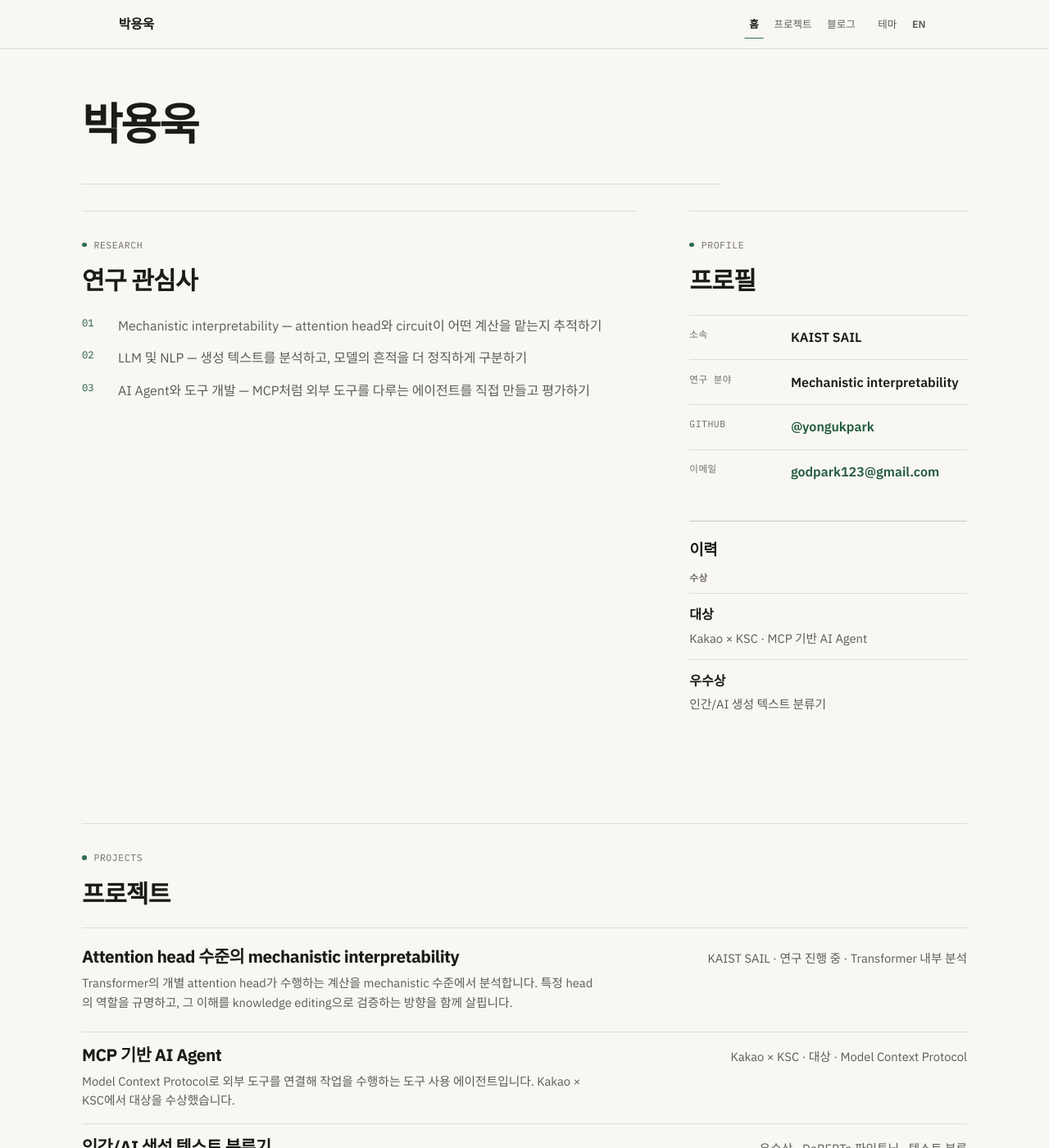
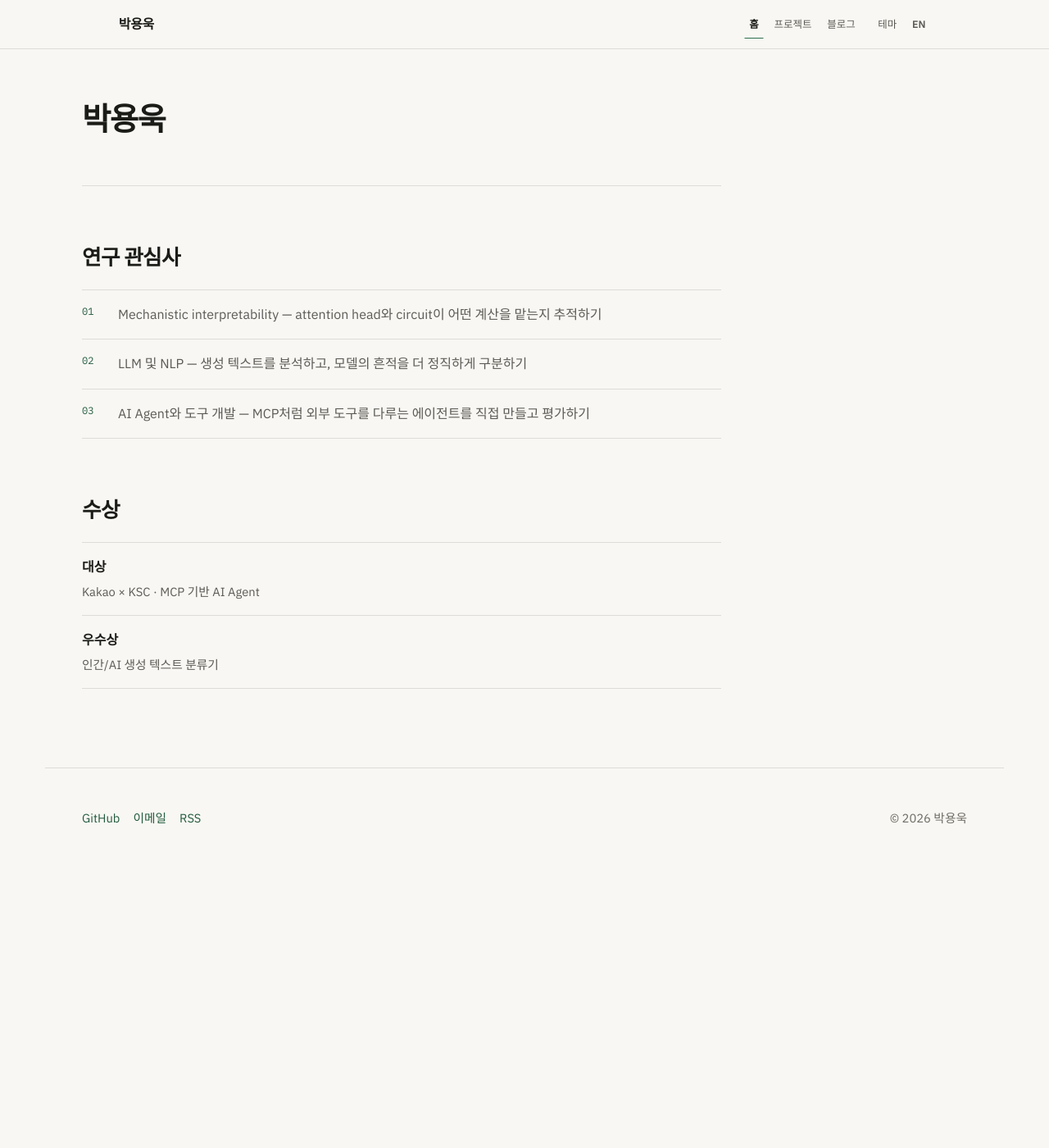
Before and after one commit to yongukpark/yongukpark.github.io, a Jekyll site: the page built from index.html, in a window 1280 px wide and 1400 px high. Shown: the whole window at 82% size. Built offline with Jekyll 4.4.1, drawn with Linux system fonts in a browser that asks for light colours; some web fonts are replaced; some of the changed text lies outside the part shown.

Commit message:
Implement homepage microdirection

```diff
--- a/i18n.js
+++ b/i18n.js
@@ -32,6 +32,7 @@ window.I18N = {
 
     /* home */
     "home.intro.name": "박용욱",
+    "home.intro.bio": "",
     "home.avatar.kicker": "Research snapshot",
     "home.avatar.title": "LLM 내부 계산을 작게 쪼개 관찰합니다.",
     "home.avatar.note": "관심사는 attention head, circuit-level hypotheses, knowledge editing, 그리고 도구를 사용하는 agent 시스템입니다.",
@@ -45,8 +46,19 @@ window.I18N = {
     "home.interests.item1": "Mechanistic interpretability — attention head와 circuit이 어떤 계산을 맡는지 추적하기",
     "home.interests.item2": "LLM 및 NLP — 생성 텍스트를 분석하고, 모델의 흔적을 더 정직하게 구분하기",
     "home.interests.item3": "AI Agent와 도구 개발 — MCP처럼 외부 도구를 다루는 에이전트를 직접 만들고 평가하기",
-    "home.projects.heading": "프로젝트",
-    "home.latest.heading": "최신 글",
+    "home.education.heading": "학력",
+    "home.education.period": "",
+    "home.education.institution": "",
+    "home.education.lab": "",
+    "home.education.program": "",
+    "home.awards.heading": "수상",
+    "home.patents.heading": "특허",
+    "home.patents.title": "",
+    "home.patents.meta": "",
+    "home.software.heading": "소프트웨어",
+    "home.software.name": "",
+    "home.software.purpose": "",
+    "home.software.meta": "",
     "home.connect.heading": "프로필",
     "home.connect.github": "GitHub",
     "home.connect.email": "이메일",
@@ -146,6 +158,7 @@ window.I18N = {
 
     /* home */
     "home.intro.name": "Yonguk Park",
+    "home.intro.bio": "",
     "home.avatar.kicker": "Research snapshot",
     "home.avatar.title": "Breaking LLM computations into pieces small enough to inspect.",
     "home.avatar.note": "I focus on attention heads, circuit-level hypotheses, knowledge editing, and tool-using agent systems.",
@@ -159,8 +172,19 @@ window.I18N = {
     "home.interests.item1": "Mechanistic interpretability — tracing what attention heads and circuits are actually computing",
     "home.interests.item2": "LLM & NLP — analyzing generated text and separating model traces more honestly",
     "home.interests.item3": "AI agents & tooling — building and evaluating tool-using agents, including MCP-based systems",
-    "home.projects.heading": "Projects",
-    "home.latest.heading": "Latest posts",
+    "home.education.heading": "Education",
+    "home.education.period": "",
+    "home.education.institution": "",
+    "home.education.lab": "",
+    "home.education.program": "",
+    "home.awards.heading": "Awards",
+    "home.patents.heading": "Patents",
+    "home.patents.title": "",
+    "home.patents.meta": "",
+    "home.software.heading": "Software",
+    "home.software.name": "",
+    "home.software.purpose": "",
+    "home.software.meta": "",
     "home.connect.heading": "Profile",
     "home.connect.github": "GitHub",
     "home.connect.email": "Email",
--- a/index.html
+++ b/index.html
@@ -3,20 +3,15 @@ layout: default
 permalink: /
 title: null
 ---
-<!-- content-author: 이 페이지의 모든 문구는 data-i18n 키로 채운다. 구조/데이터 바인딩은 고정. -->
+<!-- content-author: 문구는 i18n.js에서 편집한다. 확인되지 않은 약력 데이터는 렌더링하지 않는다. -->
+<div class="home-index">
+  <header class="home-identity">
+    <h1 id="intro-name" data-word-reveal data-i18n="home.intro.name">Yonguk Park</h1>
+    <!-- content-author: home.intro.bio에 사실 확인된 1–2문장을 입력하면 script.js가 표시한다. -->
+    <p class="intro-bio" data-i18n="home.intro.bio" data-hide-when-empty hidden></p>
+  </header>
 
-<!-- 1. Intro + research questions + profile note -->
-<section class="home-intro home-cover" aria-labelledby="intro-name">
-  <div class="cover-head">
-    <div class="cover-head-text">
-      <h1 id="intro-name" data-word-reveal data-i18n="home.intro.name">Yonguk Park</h1>
-    </div>
-  </div>
-
-  <div class="cover-grid">
-    <!-- 01 Research interests -->
-    <section class="cover-col home-interests reveal" aria-labelledby="interests-h">
-      <div class="section-label"><span class="section-label-text" data-i18n="label.interests">Research</span></div>
+  <section class="home-section home-interests reveal" aria-labelledby="interests-h">
     <h2 id="interests-h" data-i18n="home.interests.heading">Research interests</h2>
     <ul class="interests-list">
       <li data-i18n="home.interests.item1">Interest 1</li>
@@ -25,77 +20,20 @@ title: null
     </ul>
   </section>
 
-    <!-- 02 Profile (인적사항) -->
-    <section class="cover-col home-profile reveal" aria-labelledby="connect-h">
-      <div class="section-label"><span class="section-label-text" data-i18n="label.connect">Profile</span></div>
-      <h2 id="connect-h" data-i18n="home.connect.heading">Profile</h2>
-      <dl class="profile-list">
-        <div class="profile-row"><dt data-i18n="profile.affiliation.dt">Affiliation</dt><dd data-i18n="profile.affiliation.dd">KAIST SAIL</dd></div>
-        <div class="profile-row"><dt data-i18n="profile.focus.dt">Research focus</dt><dd data-i18n="profile.focus.dd">Mechanistic interpretability</dd></div>
-        <div class="profile-row"><dt data-i18n="profile.github.dt">GitHub</dt><dd><a href="https://github.com/{{ site.github }}" rel="me noopener" target="_blank">@{{ site.github }}</a></dd></div>
-        <div class="profile-row"><dt data-i18n="profile.email.dt">Email</dt><dd><a href="mailto:{{ site.email }}">{{ site.email }}</a></dd></div>
-      </dl>
-      <section class="home-cv" aria-labelledby="cv-h">
-        <h3 id="cv-h" data-i18n="home.cv.heading">CV</h3>
-        <section class="cv-group" aria-labelledby="cv-awards-h">
-          <h4 id="cv-awards-h" data-i18n="cv.awards.heading">Awards</h4>
-          <ul class="cv-list">
-            <li class="cv-item"><strong data-i18n="cv.awards.1.title">Grand Prize</strong><span data-i18n="cv.awards.1.desc">Kakao × KSC · MCP-based AI agent</span></li>
-            <li class="cv-item"><strong data-i18n="cv.awards.2.title">Excellence Award</strong><span data-i18n="cv.awards.2.desc">Human vs. AI-generated text classifier</span></li>
+  <!-- content-author: Education은 home.education.* (period, institution, lab, program)에
+       검증된 값을 입력한 뒤 .education-row 구조로 이 위치에 렌더링한다. -->
+  <section class="home-section home-awards reveal" aria-labelledby="awards-h">
+    <h2 id="awards-h" data-i18n="home.awards.heading">Awards</h2>
+    <ul class="home-list">
+      <li class="home-row award-row"><strong data-i18n="cv.awards.1.title">Grand Prize</strong><span data-i18n="cv.awards.1.desc">Kakao × KSC · MCP-based AI agent</span></li>
+      <li class="home-row award-row"><strong data-i18n="cv.awards.2.title">Excellence Award</strong><span data-i18n="cv.awards.2.desc">Human vs. AI-generated text classifier</span></li>
     </ul>
   </section>
-      </section>
-    </section>
+
+  <!-- content-author: home.outputs — 검증된 항목이 생기면 아래 모양으로 추가한다.
+  <div class="home-outputs">
+    <section aria-labelledby="patents-h"><h2 id="patents-h" data-i18n="home.patents.heading">Patents</h2></section>
+    <section aria-labelledby="software-h"><h2 id="software-h" data-i18n="home.software.heading">Software</h2></section>
   </div>
-</section>
-
-<!-- 2. 프로젝트 (요약 3개 미리보기) -->
-<section class="home-projects reveal" aria-labelledby="projects-h">
-  <div class="section-label"><span class="section-label-text" data-i18n="label.projects">Projects</span></div>
-  <h2 id="projects-h" data-i18n="home.projects.heading">Projects</h2>
-  <ul class="project-preview-list">
-    <!-- content-author: 홈 미리보기는 대표 프로젝트 상위 3개. -->
-    <li class="project-preview-row">
-      <div class="project-preview-copy">
-        <h3 class="project-card-title" data-i18n="project.1.title">Project 1</h3>
-        <p class="project-card-desc" data-i18n="project.1.desc">Description</p>
+  Patent는 home.patents.title/meta, Software는 home.software.name/purpose/meta 키를 사용한다. -->
 </div>
-      <p class="project-card-meta" data-i18n="project.1.meta">Meta</p>
-    </li>
-    <li class="project-preview-row">
-      <div class="project-preview-copy">
-        <h3 class="project-card-title" data-i18n="project.2.title">Project 2</h3>
-        <p class="project-card-desc" data-i18n="project.2.desc">Description</p>
-      </div>
-      <p class="project-card-meta" data-i18n="project.2.meta">Meta</p>
-    </li>
-    <li class="project-preview-row">
-      <div class="project-preview-copy">
-        <h3 class="project-card-title" data-i18n="project.3.title">Project 3</h3>
-        <p class="project-card-desc" data-i18n="project.3.desc">Description</p>
-      </div>
-      <p class="project-card-meta" data-i18n="project.3.meta">Meta</p>
-    </li>
-  </ul>
-
-</section>
-
-<!-- 3. 최신 블로그 글 3개 — SERVER-SIDE Liquid, 링크는 실제 post.url -->
-<section class="home-latest reveal" aria-labelledby="latest-h">
-  <div class="section-label"><span class="section-label-text" data-i18n="label.latest">Writing</span></div>
-  <h2 id="latest-h" data-i18n="home.latest.heading">Latest posts</h2>
-  <ul class="latest-list">
-    {% for post in site.posts limit: 3 %}
-    <li class="latest-item">
-      <a class="latest-link" href="{{ post.url | relative_url }}">
-        <span class="latest-title">{{ post.title }}</span>
-        <span class="latest-meta">
-          <time datetime="{{ post.date | date_to_xmlschema }}">{{ post.date | date: "%Y-%m-%d" }}</time>
-          <span class="latest-cat" data-cat="{{ post.cat }}" data-i18n="cat.{{ post.cat }}">{{ post.cat }}</span>
-        </span>
-      </a>
-    </li>
-    {% endfor %}
-  </ul>
-
-</section>
--- a/script.js
+++ b/script.js
@@ -41,9 +41,12 @@
     // categories
     "cat.interp", "cat.llm", "cat.build",
     // home
-    "home.intro.name",
+    "home.intro.name", "home.intro.bio",
     "home.interests.heading", "home.interests.item1", "home.interests.item2", "home.interests.item3",
-    "home.projects.heading", "home.latest.heading",
+    "home.education.heading", "home.education.period", "home.education.institution",
+    "home.education.lab", "home.education.program", "home.awards.heading",
+    "home.patents.heading", "home.patents.title", "home.patents.meta",
+    "home.software.heading", "home.software.name", "home.software.purpose", "home.software.meta",
     "home.connect.heading", "home.connect.github", "home.connect.email",
     // projects
     "projects.heading", "projects.intro",
@@ -108,6 +111,9 @@
         return; // keep placeholder text
       }
       el.textContent = val; // NOTE: this destroys any word-reveal spans inside
+      if (el.hasAttribute("data-hide-when-empty")) {
+        el.hidden = val.trim() === "";
+      }
 
       // Interface guard (redesign §5): a [data-word-reveal] headline just had its
       // word spans wiped by the textContent swap. If the reveal system is already
--- a/style.css
+++ b/style.css
@@ -35,7 +35,7 @@
   --font-mono: "IBM Plex Mono", "JetBrains Mono", ui-monospace, SFMono-Regular, Menlo, Consolas, monospace;
   --font-display: var(--font-sans);
 
-  --fs-950: clamp(2.15rem, 4.2vw, 3.65rem);
+  --fs-950: clamp(1.9rem, 3vw, 2.75rem);
   --fs-900: clamp(2.25rem, 4.7vw, 4.1rem);
   --fs-800: clamp(1.9rem, 3.6vw, 3rem);
   --fs-700: clamp(1.45rem, 2.35vw, 2rem);
@@ -620,3 +620,59 @@ body::before { display: none; }
   .home-projects { margin-top: var(--space-7); }
   .home-projects, .home-latest { margin-bottom: var(--space-7); }
 }
+
+/* Homepage microdirection: typography and records instead of preview cards. */
+.home-index { padding-bottom: var(--space-9); }
+.home-identity {
+  max-width: var(--maxw);
+  padding-bottom: var(--space-7);
+  border-bottom: 1px solid var(--hairline);
+}
+.home-identity h1 {
+  max-width: 14ch;
+  margin: 0 0 var(--space-3);
+  font-size: var(--fs-950);
+  line-height: 1.1;
+  font-weight: 650;
+  letter-spacing: -.04em;
+}
+.home-identity .intro-bio {
+  max-width: 46rem;
+  margin: 0;
+  color: var(--ink-muted);
+  font-size: clamp(1rem, 1.25vw, 1.125rem);
+  line-height: 1.7;
+}
+.home-section { max-width: var(--maxw); margin-top: var(--space-8); }
+.home-section h2, .home-outputs h2 {
+  margin-bottom: var(--space-5);
+  font-size: clamp(1.35rem, 2vw, 1.75rem);
+  font-weight: 650;
+}
+.home-list, .home-index .interests-list { border-top: 1px solid var(--hairline); }
+.home-index .interests-list { gap: 0; }
+.home-index .interests-list li {
+  padding: 1rem 0;
+  border-bottom: 1px solid var(--hairline);
+  overflow-wrap: anywhere;
+}
+.home-row {
+  display: grid;
+  gap: .2rem;
+  padding: 1rem 0;
+  border-bottom: 1px solid var(--hairline);
+  overflow-wrap: anywhere;
+}
+.home-row strong { font-weight: 620; }
+.home-row span { color: var(--ink-muted); font-size: var(--fs-300); }
+.education-row { grid-template-columns: minmax(8rem, 11rem) minmax(0, 1fr); }
+.home-outputs {
+  display: grid;
+  grid-template-columns: repeat(2, minmax(0, 1fr));
+  gap: clamp(2.5rem, 6vw, 4rem);
+  margin-top: var(--space-8);
+}
+@media (max-width: 620px) {
+  .education-row, .home-outputs { grid-template-columns: 1fr; }
+  .home-section, .home-outputs { margin-top: var(--space-7); }
+}
```
Lines whose indentation alone changed are shown as unchanged.
